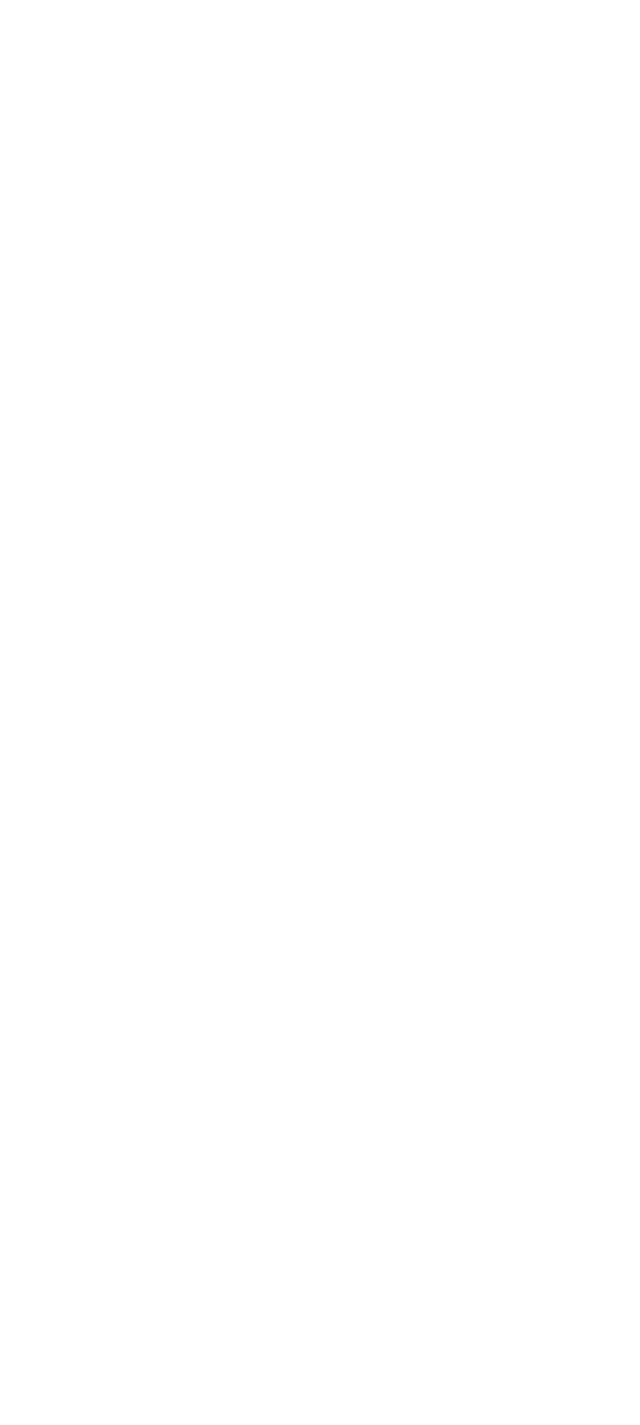
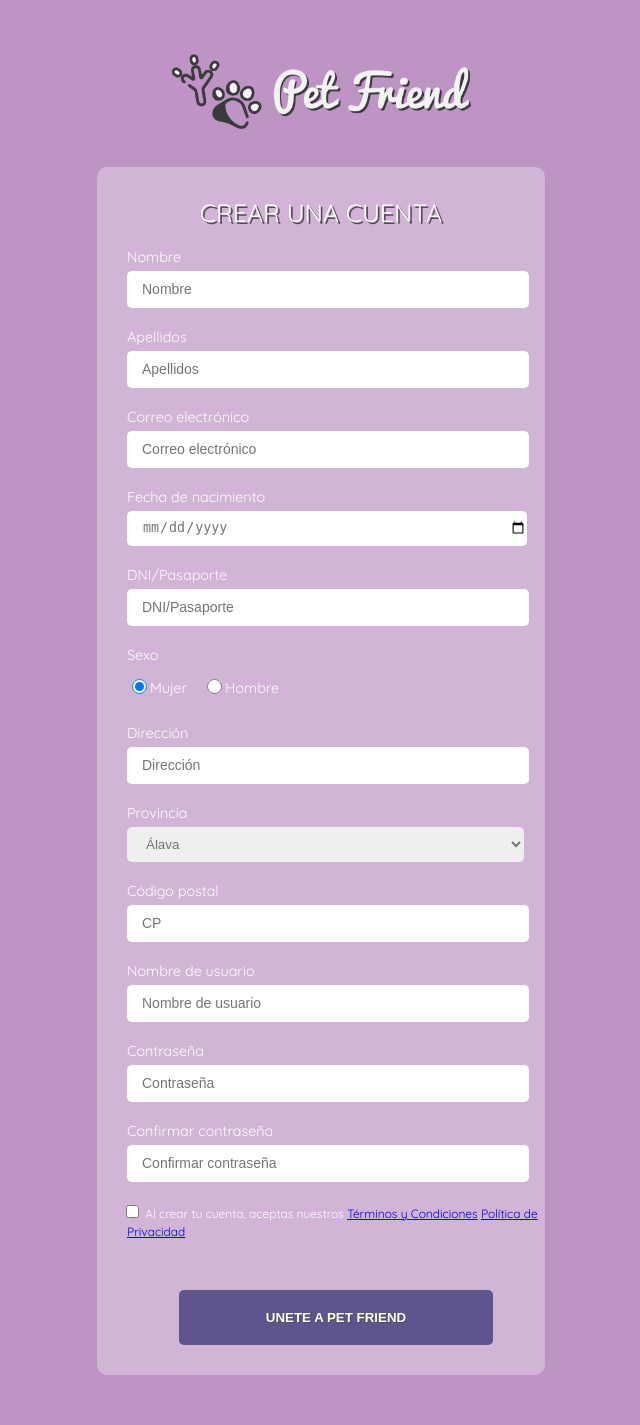
Before and after one commit to silvagomez/PetFriend, a PHP site: page /html/registro.html in a window 1280 px wide. Before the commit the part shown is empty. Shown: the whole page, without its empty margins (319-959 px from the left). Before the commit the page ends 800 px from the top, so only its background shows below. Run offline with PHP 8.4, Linux system fonts and the light colour scheme.

Commit message:
Actualizacion
Total de interfaces integradas 7

```diff
--- a/css/master.css
+++ b/css/master.css
@@ -126,6 +126,7 @@ body{
 	display: flex;
 	/*flex-wrap: wrap;*/
 	flex-direction: column;
+    height: 100%;
 }
 /*******************************************************
 						HEADER
@@ -551,8 +552,7 @@ article.contact{
 
 div.w3{
 	background-color: #BD94C4;
-    background-size: cover;
-    background-attachment: fixed;
+    /* background-attachment: fixed; */
     width: 100%;
     height: 100vh;
     font: 0.9em 'Quicksand', sans-serif;
@@ -564,12 +564,6 @@ div.w3{
 			img.img_logo2{
 				width: 330px;
 			}
-            /*
-	main{
-		width: 100%;
-		height: 500px;
-		margin-top: 0px;
-	}*/
 		div.gemelos{
 			width: 80%;
 			margin:0 auto;
@@ -580,16 +574,12 @@ div.w3{
 
 			section.pantalla_central{
 				width: 45%;
-				background-color: rgba(255, 255, 255, 0.3);;
+				background-color: rgba(255, 255, 255, 0.3);
 				height: 350px;
 				border-radius: 10px;
 				margin: 0 auto;
 			}
-            /*
-				article.titulo_sesion{
-					align-self: center;
-					justify-content: center;
-				}*/
+
 				article.titulo_sesion h2{
 					text-align: center;
 					padding-top: 30px;
@@ -670,3 +660,121 @@ div.w3{
                 	    	color: #fff;
                     		padding: 32px;
                 		}
+/*********************************************************
+**********************************************************
+**********************************************************
+					ACÁ COMIENZA REGISTRO
+**********************************************************
+**********************************************************
+***********************************************************/
+div.w4{
+	background-color: #BD94C4;
+    /* background-attachment: fixed; */
+    width: 100%;
+    font: 0.9em 'Quicksand', sans-serif;
+}
+section.pa1{
+	width: 35%;
+	height: 80%;
+	margin: 0 auto;
+	margin-top: 30px;
+    margin-bottom: 50px;
+	border-radius: 10px;
+    color: #fff;
+    padding-bottom: 30px;
+
+}
+
+	article.titulo_central{
+			align-self: center;
+			justify-content: center;
+	}
+
+	article.titulo_central h2{
+		font-family: 'Quicksand';
+		text-align: center;
+		padding-top: 30px;
+		font-size: 25px;
+		color: #fff;
+		text-shadow:2px 2px #504b51;
+	}
+
+	article.datos{
+        display: block;
+		margin-top: 20px;
+    	margin-left: 30px;
+
+	}
+
+        div.div_datos{
+
+        }
+
+            input.inpunt_basico{
+                margin-top: 5px;
+                width: 92%;
+                height: 35px;
+                border-radius: 5px;
+                padding-left: 15px;
+                border: none;
+                margin-bottom: 20px;
+            }
+
+			input.input_fecha{
+				margin-top: 5px;
+			    width: 92%;
+			    height: 35px;
+			    border-radius: 5px;
+			    padding-left: 15px;
+			    border: none;
+			    margin-bottom: 20px;
+                color: #757575;
+			}
+
+		div.div_sexo{
+			display: flex;
+		}
+
+			input.input_sexo{
+				margin-top: 5px;
+				width: 15px;
+			    height: 35px;
+			    border-radius: 5px;
+			    padding-left: 15px;
+			    border: none;
+			    margin-bottom: 20px;
+				cursor: pointer;
+            }
+
+
+		div.div_sexo label{
+			margin-top: 15px;
+			margin-right: 15px;
+		}
+
+			select.busqueda_provincia{
+				margin-top: 5px;
+			    width: 95%;
+			    height: 35px;
+			    border-radius: 5px;
+			    padding-left: 15px;
+			    border: none;
+			    margin-bottom: 20px;
+			    color: #757575;
+            }
+
+			div.datos label{
+				font-size: 14px;
+			    font-family: quicksand;
+
+			}
+
+			div.terminos{
+                width: 100%;
+
+			}
+
+				div.terminos label{
+					font-size: 12px;
+					margin-left: -5px;
+				}
--- a/html/registro.html
+++ b/html/registro.html
@@ -0,0 +1,187 @@
+<!DOCTYPE html>
+<html>
+
+<head>
+	<title>Pet Friend</title>
+	<meta charset="utf-8">
+	<meta content="text/html; charset=utf-8" http-equiv="Content-Type">
+	<meta name="viewport" content="width=device-width, initial-scale=1.0">
+	<meta name="keywords" content="animales, perro, gato, alquilar, adoptar">
+	<meta name="author" content="Allen Edv, Diego Camilo Silva Gómez, Mikel Calvo, Sandra Lopez">
+
+	<!--Zona para los links-->
+	<link rel="stylesheet" type="text/css" href="../css/master.css">
+	<link rel="stylesheet" type="text/css" href="../css/font-awesome.css">
+	<!--<link href="https://fonts.googleapis.com/css?family= Quicksand " rel="stylesheet">-->
+
+	<!--Zona para los scripts-->
+</head>
+
+<body>
+	<div class="w4">
+		<main>
+            <div class="logo2">
+                <a href="home.html"><img class="img_logo2" src="../img/logo.png"></a>
+			</div>
+			<section class="pantalla_central pa1">
+				<article class="titulo_central">
+					<h2>CREAR UNA CUENTA</h2>
+				</article>
+
+
+				<article class="datos">
+					<div class="div_datos">
+						<label>Nombre</label>
+						<br>
+						<input type="text" name="nombre" class="inpunt_basico" placeholder="Nombre">
+					</div>
+
+					<div class="div_datos">
+						<label>Apellidos</label>
+						<br>
+						<input type="text" name="apellidos" class="inpunt_basico" placeholder="Apellidos">
+					</div>
+
+					<div class="div_datos">
+						<label>Correo electrónico</label>
+						<br>
+						<input type="text" name="email" class="inpunt_basico" placeholder="Correo electrónico">
+					</div>
+
+					<div class="div_datos">
+						<label>Fecha de nacimiento</label>
+						<br>
+						<input type="date" name="" class="input_fecha">
+					</div>
+
+					<div class="div_datos">
+						<label>DNI/Pasaporte</label>
+						<br>
+						<input type="text" name="dni" class="inpunt_basico" placeholder="DNI/Pasaporte">
+					</div>
+
+					<div class="div_datos">
+						<label>Sexo</label>
+						<br>
+						<div class="div_sexo">
+							<input type="radio" name="sexo" value="mujer" checked="checked" class="input_sexo">
+							<label>Mujer</label>
+							<br>
+							<input type="radio" name="sexo" value="hombre" class="input_sexo">
+							<label>Hombre</label>
+						</div>
+					</div>
+
+					<div class="div_datos">
+						<label>Dirección</label>
+						<br>
+						<input type="text" name="direccion" class="inpunt_basico" placeholder="Dirección">
+					</div>
+
+					<div class="div_datos">
+						<label>Provincia</label>
+						<br>
+						<select class="busqueda_provincia">
+							 <option value='alava'>Álava</option>
+							 <option value='albacete'>Albacete</option>
+							 <option value='alicante'>Alicante/Alacant</option>
+							 <option value='almeria'>Almería</option>
+							 <option value='asturias'>Asturias</option>
+							 <option value='avila'>Ávila</option>
+							 <option value='badajoz'>Badajoz</option>
+							 <option value='barcelona'>Barcelona</option>
+							 <option value='burgos'>Burgos</option>
+							 <option value='caceres'>Cáceres</option>
+							 <option value='cadiz'>Cádiz</option>
+							 <option value='cantabria'>Cantabria</option>
+							 <option value='castellon'>Castellón/Castelló</option>
+							 <option value='ceuta'>Ceuta</option>
+							 <option value='ciudadreal'>Ciudad Real</option>
+							 <option value='cordoba'>Córdoba</option>
+							 <option value='cuenca'>Cuenca</option>
+							 <option value='girona'>Girona</option>
+							 <option value='laspalmas'>Las Palmas</option>
+							 <option value='granada'>Granada</option>
+							 <option value='guadalajara'>Guadalajara</option>
+							 <option value='guipuzcoa'>Guipúzcoa</option>
+							 <option value='huelva'>Huelva</option>
+							 <option value='huesca'>Huesca</option>
+							 <option value='illesbalears'>Illes Balears</option>
+							 <option value='jaen'>Jaén</option>
+							 <option value='acoruña'>A Coruña</option>
+							 <option value='larioja'>La Rioja</option>
+							 <option value='leon'>León</option>
+							 <option value='lleida'>Lleida</option>
+							 <option value='lugo'>Lugo</option>
+							 <option value='madrid'>Madrid</option>
+							 <option value='malaga'>Málaga</option>
+							 <option value='melilla'>Melilla</option>
+							 <option value='murcia'>Murcia</option>
+							 <option value='navarra'>Navarra</option>
+							 <option value='ourense'>Ourense</option>
+							 <option value='palencia'>Palencia</option>
+							 <option value='pontevedra'>Pontevedra</option>
+							 <option value='salamanca'>Salamanca</option>
+							 <option value='segovia'>Segovia</option>
+							 <option value='sevilla'>Sevilla</option>
+							 <option value='soria'>Soria</option>
+							 <option value='tarragona'>Tarragona</option>
+							 <option value='santacruztenerife'>Santa Cruz de Tenerife</option>
+							 <option value='teruel'>Teruel</option>
+							 <option value='toledo'>Toledo</option>
+							 <option value='valencia'>Valencia/Valéncia</option>
+							 <option value='valladolid'>Valladolid</option>
+							 <option value='vizcaya'>Vizcaya</option>
+							 <option value='zamora'>Zamora</option>
+							 <option value='zaragoza'>Zaragoza</option>
+	        			</select>
+	        		</div>
+
+	        		<div class="div_datos">
+	        			<label>Código postal</label>
+	        			<br>
+						<input type="text" name="cp" class="inpunt_basico" placeholder="CP">
+					</div>
+
+					<div class="div_datos">
+						<label>Nombre de usuario</label>
+						<br>
+						<input type="text" name="username" class="inpunt_basico" placeholder="Nombre de usuario">
+					</div>
+
+					<div class="div_datos">
+						<label>Contraseña</label>
+						<br>
+						<input type="text" name="password" class="inpunt_basico" placeholder="Contraseña">
+					</div>
+
+					<div class="div_datos">
+						<label>Confirmar contraseña</label>
+						<br>
+						<input type="text" name="confirm_password" class="inpunt_basico" placeholder="Confirmar contraseña">
+					</div>
+
+					<div class="terminos">
+                        <label class="checkbox" for="TermsAndConditions">
+							<input name="TermsAndConditions" type="checkbox" value="true">
+                            <a>Al crear tu cuenta, aceptas nuestros </a>
+							<a href="http://www.asos.com/es/terminos-y-condiciones/">Términos y Condiciones</a>
+							<a href="http://www.asos.com/es/privacidad/">Política de Privacidad</a>
+                        </label>
+
+                    </div>
+
+					<input type="submit" name="Iniciar sesión" value="UNETE A PET FRIEND" class="btn">
+				</article>
+
+
+
+			</section>
+
+		</main>
+	</div>
+
+
+</body>
+
+</html>
```
